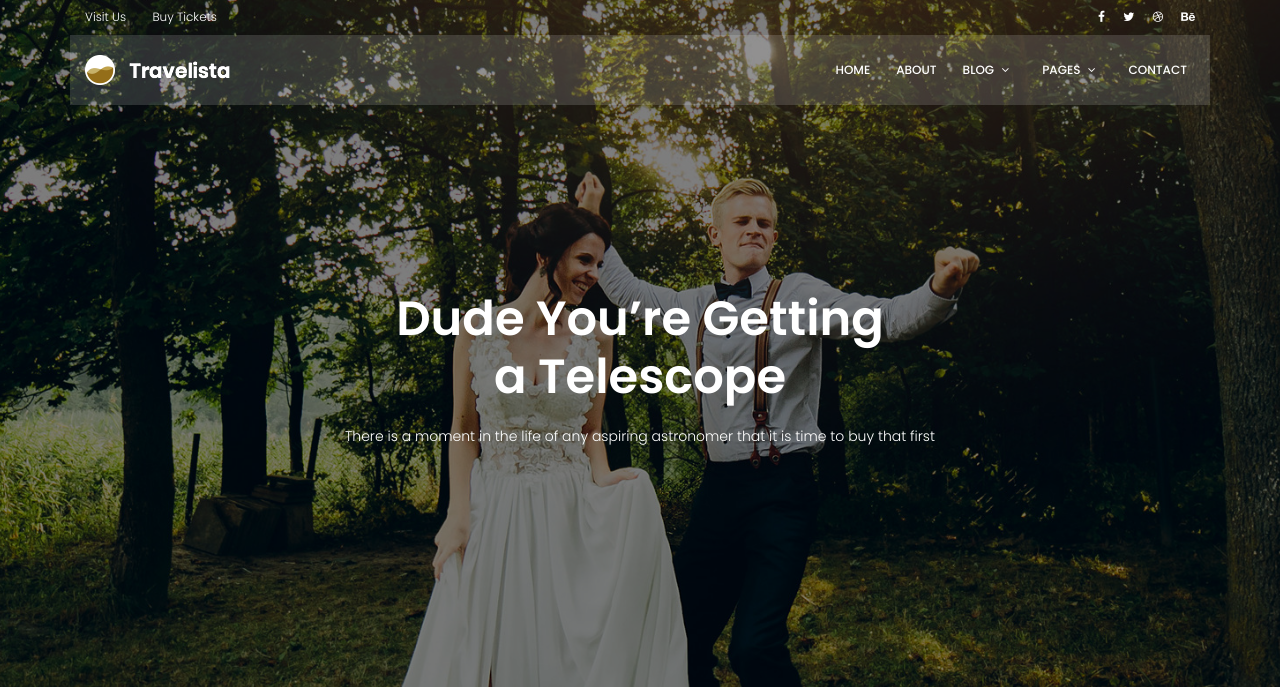
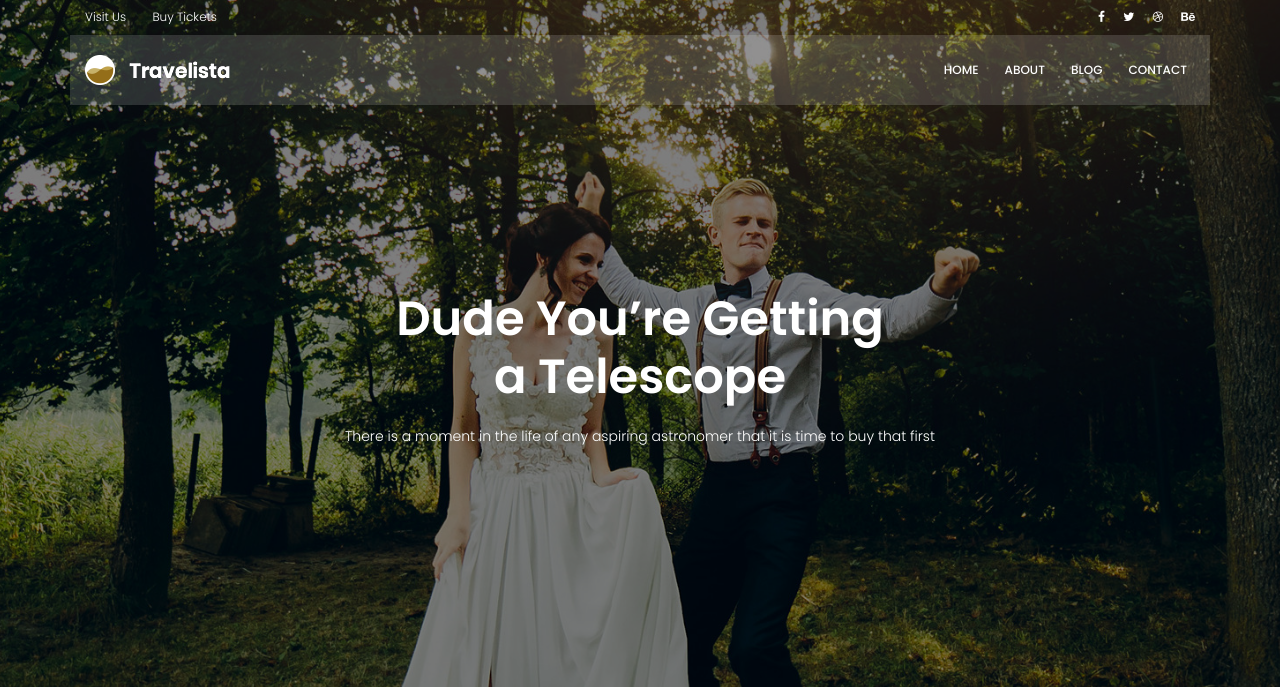
Before and after one commit to smz6990/travista-site, a Django app: page /blog/ in a window 1280 px wide. Shown: the top 687 px of the page. Run offline with Django 3.2, Linux system fonts and the light colour scheme; data that the repository does not hold is empty; some libraries are stand-ins or nearby versions.

Commit message:
minor changes in base.html

```diff
--- a/templates/base.html
+++ b/templates/base.html
@@ -70,27 +70,7 @@
             <ul class="nav-menu">
               <li><a href="{% url 'website:index' %}">Home</a></li>
               <li><a href="{% url 'website:about' %}">About</a></li>
-              <li class="menu-has-children">
-                <a href="">Blog</a>
-                <ul>
-                  <li><a href="{% url 'blog:index'%}">Blog Home</a></li>
-                  <li><a href="#">Blog Single</a></li>
-
-                </ul>
-              </li>
-              <li class="menu-has-children">
-                <a href="">Pages</a>
-                <ul>
-                  <li><a href="elements.html">Elements</a></li>
-                  <li class="menu-has-children">
-                    <a href="">Level 2 </a>
-                    <ul>
-                      <li><a href="#">Item One</a></li>
-                      <li><a href="#">Item Two</a></li>
-                    </ul>
-                  </li>
-                </ul>
-              </li>
+              <li><a href="{% url 'blog:index'%}">Blog</a></li>
               <li><a href="{% url 'website:contact' %}">Contact</a></li>
             </ul>
           </nav>
@@ -100,9 +80,7 @@
     </header>
     <!-- #header -->
 
-    {% block content %}
-
-    {% endblock %}
+    {% block content %} {% endblock %}
 
     <!-- start footer Area -->
     <footer class="footer-area section-gap">
```
